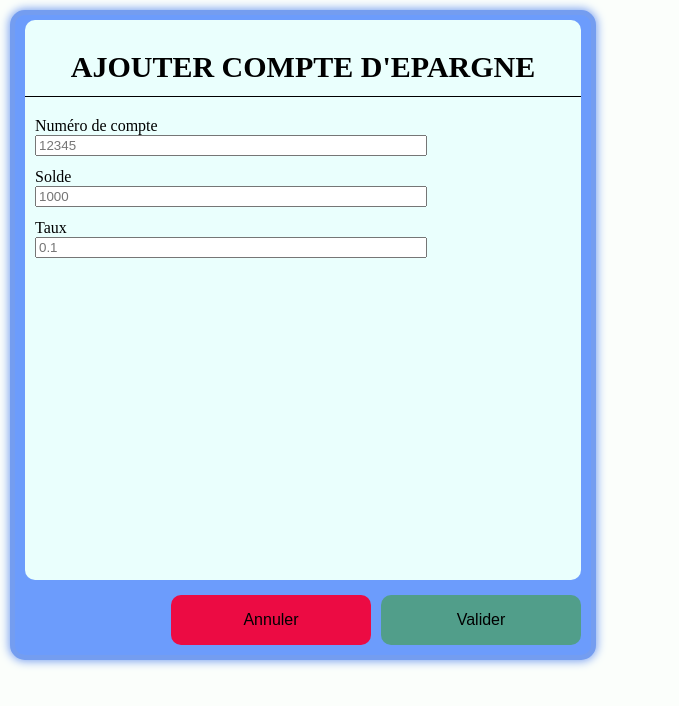
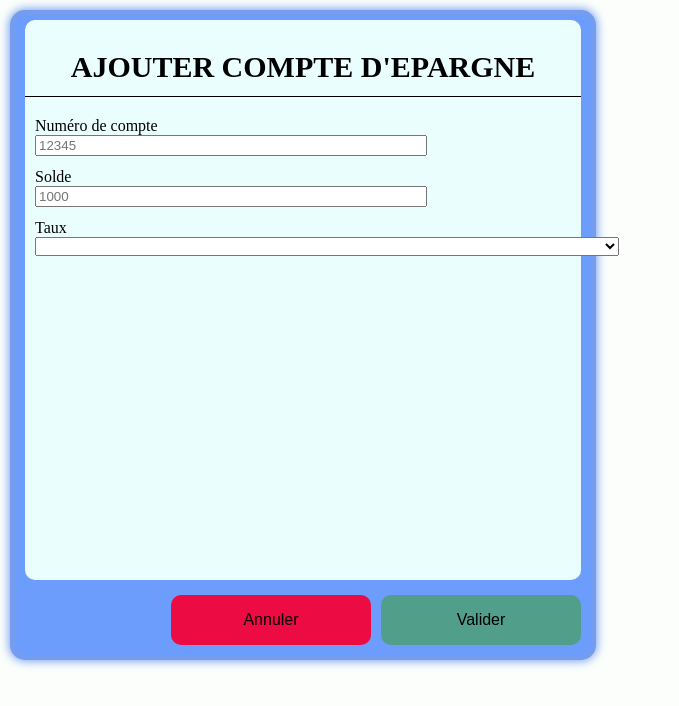
Before and after one commit to corentin-vanaquer/ProxyBankSI-Angular, an Angular app: page /add-savings-account/1 in a window 1280 px wide. Shown: the top 706 px of the page, without its empty margins (0-679 px from the left). Built offline with nearby package versions, Linux system fonts and the light colour scheme.

Commit message:
add select instead of input rate

```diff
--- a/src/app/account-list-item/account-list-item.component.html
+++ b/src/app/account-list-item/account-list-item.component.html
@@ -2,7 +2,7 @@
     <p *ngIf="account.threshold != null">Compte courant</p>
     <p *ngIf="account.rate != null">Compte épargne</p>
     <p>Numéro de compte: {{ account.accountNumber }}</p>
-    <p>Solde: {{ account.solde }}</p>
-    <p *ngIf="account.rate != null">Taux : {{ account.rate }}</p>
+    <p>Solde: {{ account.solde }} €</p>
+    <p *ngIf="account.rate != null">Taux : {{ account.rate }} %</p>
     <p *ngIf="account.threshold != null">Seuil: {{ account.threshold }}</p>
   </li>
--- a/src/app/add-savings-account/add-savings-account.component.css
+++ b/src/app/add-savings-account/add-savings-account.component.css
@@ -70,3 +70,7 @@ input {
   background-color: #EC0B43;
   border: 0px solid #EC0B43;
 }
+
+.select{
+  width:36.5rem
+}
--- a/src/app/add-savings-account/add-savings-account.component.html
+++ b/src/app/add-savings-account/add-savings-account.component.html
@@ -14,9 +14,15 @@
       </div>
 
       <div class="form-group">
-        <label for="">Taux</label>
-        <input [(ngModel)]="savingsAccountToCreate.rate" type="text" required="true" name="rate" placeholder="0.1" onfocus="this.placeholder=''">
+        <label for="rate">Taux</label>
+        <select [(ngModel)]="savingsAccountToCreate.rate" id="rate" name="rate" required class="select">
+          <option value="3">3%</option>
+          <option value="4">4%</option>
+          <option value="5">5%</option>
+          <option value="6">6%</option>
+        </select>
       </div>
+
     </form>
 
   </div>
```
